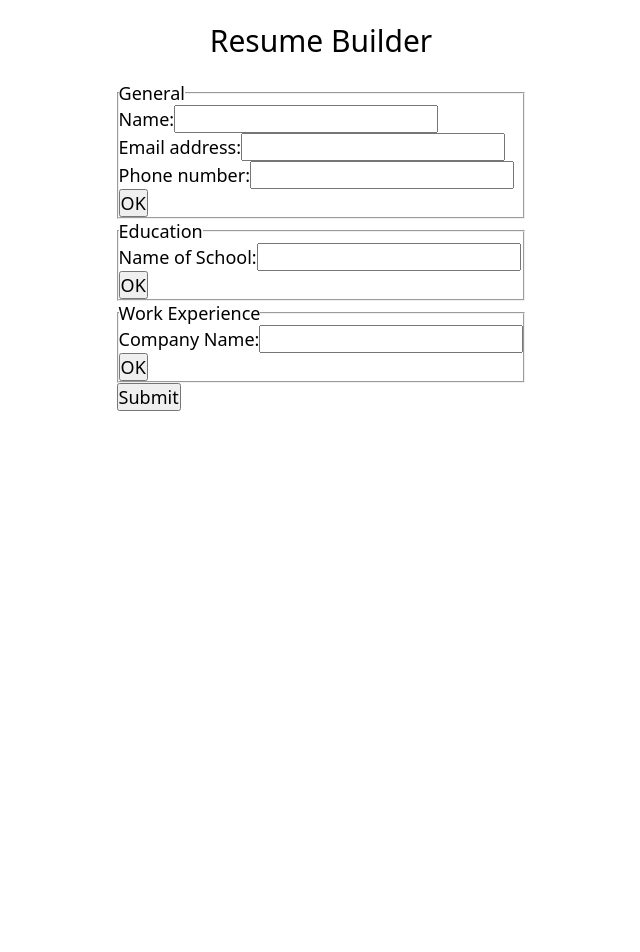
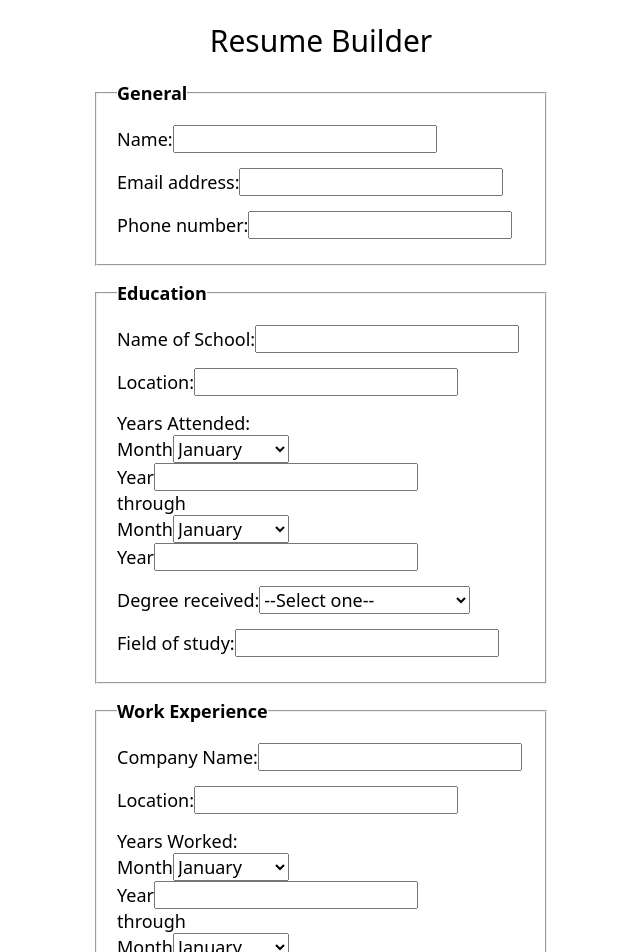
Before and after one commit to deepend15/odin-cv-application, a React (Vite) app: page / in a window 1280 px wide. Shown: the top 952 px of the page, without its empty margins (319-959 px from the left). Before the commit the page ends 800 px from the top, so only its background shows below. Built offline with nearby package versions, Linux system fonts and the light colour scheme.

Commit message:
Edit / add basic details to form
-Change 'for' to 'htmlFor'
-Remove button from individual sections
-Add info for Education & Work Experience sections / components
-Add basic styling (further edits to come)

```diff
--- a/src/components/Education.jsx
+++ b/src/components/Education.jsx
@@ -1,13 +1,49 @@
+import Years from "./YearsLine";
+
 export default function Education() {
   return (
     <section>
       <fieldset>
         <legend>Education</legend>
         <p>
-          <label for="school">Name of School:</label>
-          <input type="text" id="school" name="school" required />
+          <label htmlFor="school1">Name of School:</label>
+          <input type="text" id="school1" name="school1" required />
         </p>
-        <button type="button">OK</button>
+        <p>
+          <label htmlFor="school1Location">Location:</label>
+          <input
+            type="text"
+            id="school1Location"
+            name="school1Location"
+            required
+          />
+        </p>
+        <div className="year-line">
+          Years Attended:
+          <Years type="school1Start" />
+          through
+          <Years type="school1End" />
+        </div>
+        <p>
+          <label htmlFor="degree">Degree received:</label>
+          <select name="degree" id="degree">
+            <option value="">--Select one--</option>
+            <option value="diploma">Diploma / GED</option>
+            <option value="associate">Associate's</option>
+            <option value="bachelor">Bachelor's</option>
+            <option value="master">Master's / Equivalent</option>
+            <option value="doctorate">Doctorate / Equivalent</option>
+          </select>
+        </p>
+        <p>
+          <label htmlFor="fieldOfStudy">Field of study:</label>
+          <input
+            type="text"
+            id="fieldOfStudy"
+            name="fieldOfStudy"
+            required
+          />
+        </p>
       </fieldset>
     </section>
   );
--- a/src/components/Experience.jsx
+++ b/src/components/Experience.jsx
@@ -1,13 +1,42 @@
+import Years from "./YearsLine";
+
 export default function Experience() {
   return (
     <section>
       <fieldset>
         <legend>Work Experience</legend>
         <p>
-          <label for="company">Company Name:</label>
-          <input type="text" id="company" name="company" required />
+          <label htmlFor="company1Name">Company Name:</label>
+          <input type="text" id="company1Name" name="company1Name" required />
         </p>
-        <button type="button">OK</button>
+        <p>
+          <label htmlFor="company1Location">Location:</label>
+          <input
+            type="text"
+            id="company1Location"
+            name="company1Location"
+            required
+          />
+        </p>
+        <div className="year-line">
+          Years Worked:
+          <Years type="company1Start" />
+          through
+          <Years type="company1End" />
+        </div>
+        <p>
+          <label htmlFor="company1Position">Position Title:</label>
+          <input
+            type="text"
+            id="company1Position"
+            name="company1Position"
+            required
+          />
+        </p>
+        <p>
+          <label htmlFor="responsibilities">Main Responsibilities:</label>
+          <textarea name="responsibilities" id="responsibilities"></textarea>
+        </p>
       </fieldset>
     </section>
   );
--- a/src/components/General.jsx
+++ b/src/components/General.jsx
@@ -4,18 +4,17 @@ export default function General() {
       <fieldset>
         <legend>General</legend>
         <p>
-          <label for="name">Name:</label>
+          <label htmlFor="name">Name:</label>
           <input type="text" id="name" name="name" required />
         </p>
         <p>
-          <label for="email">Email address:</label>
+          <label htmlFor="email">Email address:</label>
           <input type="email" id="email" name="email" required />
         </p>
         <p>
-          <label for="phone">Phone number:</label>
+          <label htmlFor="phone">Phone number:</label>
           <input type="tel" id="phone" name="phone" required />
         </p>
-        <button type="button">OK</button>
       </fieldset>
     </section>
   );
--- /dev/null
+++ b/src/components/YearsLine.jsx
@@ -0,0 +1,33 @@
+export default function Years({ type }) {
+  const months = [
+    "January",
+    "February",
+    "March",
+    "April",
+    "May",
+    "June",
+    "July",
+    "August",
+    "September",
+    "October",
+    "November",
+    "December",
+  ];
+
+  return (
+    <>
+      <div>
+        <label htmlFor={type + "Month"}>Month</label>
+        <select name={type + "Month"} id={type + "Month"}>
+          {months.map((month) => (
+            <option key={month} value={month}>{month}</option>
+          ))}
+        </select>
+      </div>
+      <div>
+        <label htmlFor={type + "Year"}>Year</label>
+        <input type="tel" id={type + "Year"} name={type + "Year"} required />
+      </div>
+    </>
+  );
+}
--- a/src/styles/App.css
+++ b/src/styles/App.css
@@ -1,11 +1,32 @@
 #root {
-    padding: 20px;
-    display: grid;
-    justify-items: center;
-    gap: 20px;
+  padding: 20px;
+  display: grid;
+  justify-items: center;
+  gap: 20px;
 }
 
+h1 {
+  font-size: 3rem;
+}
 
-h1 {
-    font-size: 3rem;
+form {
+  display: grid;
+  gap: 15px;
 }
+
+fieldset {
+  padding: 20px 20px 25px 20px;
+}
+
+fieldset > legend {
+  font-weight: bold;
+}
+
+fieldset > p:not(:last-child),
+.year-line {
+  margin-bottom: 15px;
+}
+
+form > button {
+  justify-self: center;
+}
```
